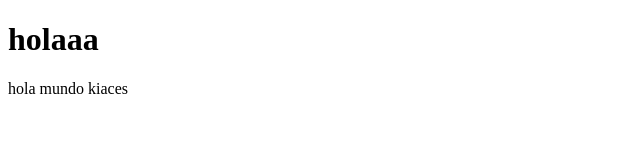
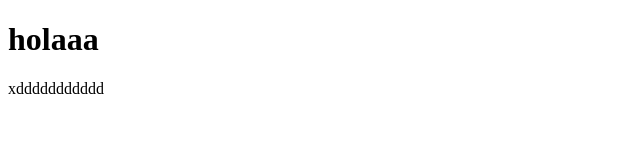
Before and after one commit to ikevnTV/hola-mundo, a plain HTML site: page index.html in a window 1280 px wide. Shown: the full height of the page, 0-640 px from the left. Drawn offline with Linux system fonts and the light colour scheme.

Commit message:
Add files via upload

```diff
--- a/index.html
+++ b/index.html
@@ -1,14 +1,17 @@
 <!DOCTYPE html>
 <html lang="en">
+
 <head>
     <meta charset="UTF-8">
     <meta name="viewport" content="width=device-width, initial-scale=1.0">
-    <title>Document</title>
+    <title>hello worlg</title>
 </head>
+
 <body>
 
-<h1> holaaa </h1>
-<p> hola mundo kiaces</p>
+    <h1> holaaa </h1>
+    <p> xddddddddddd</p>
 
 </body>
+
 </html>
```
